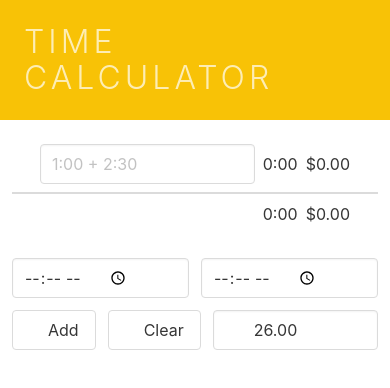
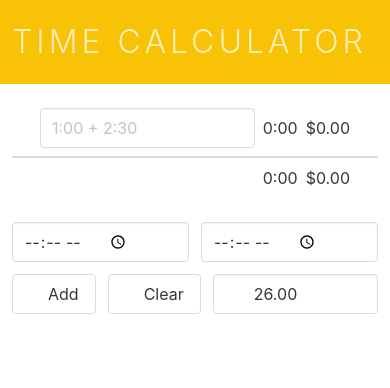
Before and after one commit to gwillz/time-calculator, a React app: page / in a window 390 px wide. Shown: the top 388 px of the page. Built offline with nearby package versions, Linux system fonts and the light colour scheme; a web font is replaced by a local one.

Commit message:
Better title styles for mobile

```diff
--- a/src/app.tsx
+++ b/src/app.tsx
@@ -16,7 +16,7 @@ type Props = DispatchProp & {
 
 function Header() {
     return (
-        <div className="hero is-small is-lou">
+        <div className="hero is-lou">
         <div className="hero-body">
         <div className="container is-squished">
             <h1 className="title">
--- a/src/index.css
+++ b/src/index.css
@@ -24,6 +24,10 @@ html, body, #root {
 
 .hero.is-lou {
     background-color: #f8c206;
+
+    & .hero-body {
+        padding: 1.5em 0.75em;
+    }
 
     & .title {
         color: rgba(255,255,255,0.7);
```
